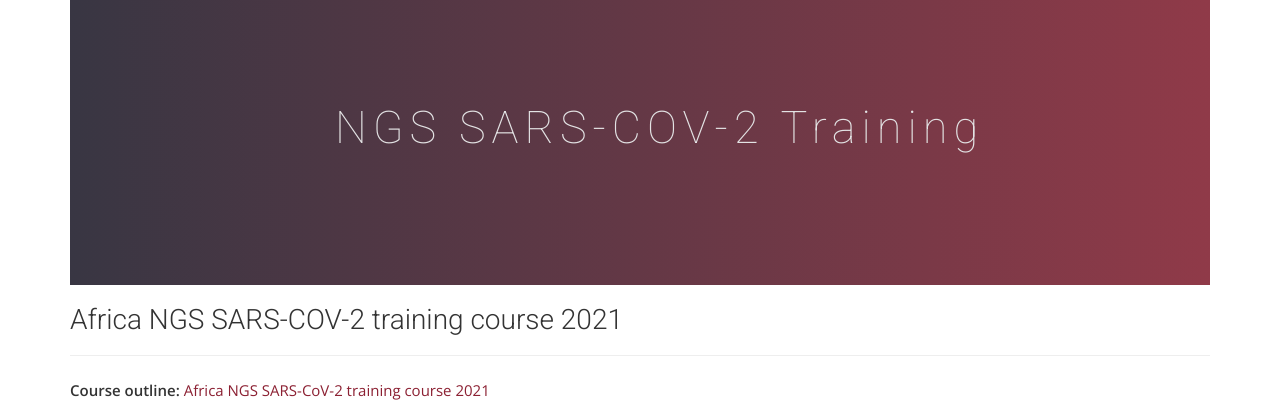
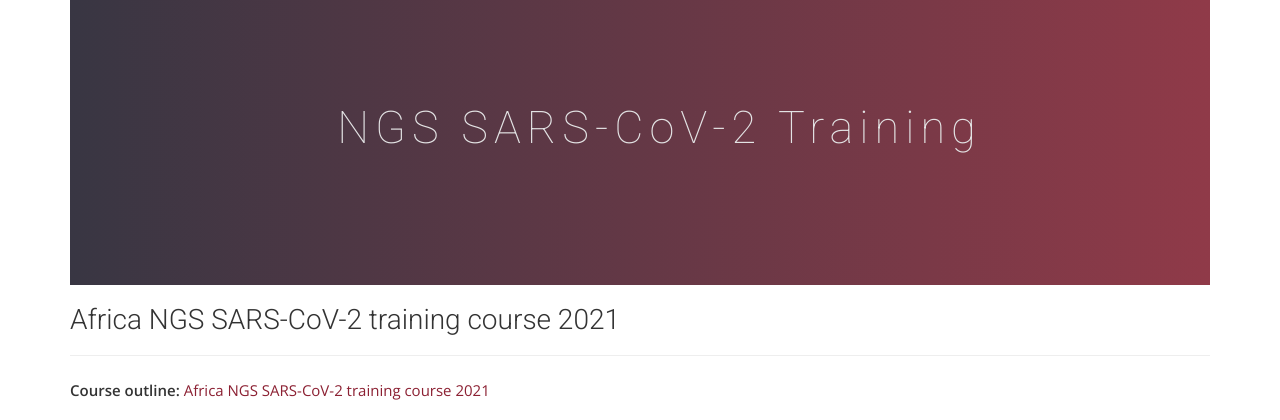
Before and after one commit to pmaturure3/ngsacad, a Jekyll site: the page built from _posts/2021-06-09-NGS SARS-COV-2-training.md, in a window 1280 px wide. Shown: the part 175-595 px from the top of the page. Built offline with Jekyll 4.4.1, drawn with Linux system fonts in a browser that asks for light colours; nearby versions of some CDN libraries; some web fonts are replaced; comment, search, counter and statistics services are not loaded.

Commit message:
changed spelling for sars-cov 2

```diff
--- a/_posts/2021-06-09-NGS SARS-COV-2-training.md
+++ b/_posts/2021-06-09-NGS SARS-COV-2-training.md
@@ -1,6 +1,6 @@
 ---
 layout: default
-title:  "NGS SARS-COV-2 training"
+title:  "NGS SARS-CoV-2 training"
 date: 2021-06-09
 permalink: /:year/:title
 category: upcoming
@@ -11,7 +11,7 @@ end_date: 2021-07-22
 
 {% include subpage-header.html %}
 
-### Africa NGS SARS-COV-2 training course 2021
+### Africa NGS SARS-CoV-2 training course 2021
 <hr>
 
 <b>Course outline:</b> [ Africa NGS SARS-CoV-2 training course 2021]({{ site.url }}/docs/course_outline.pdf)
```
